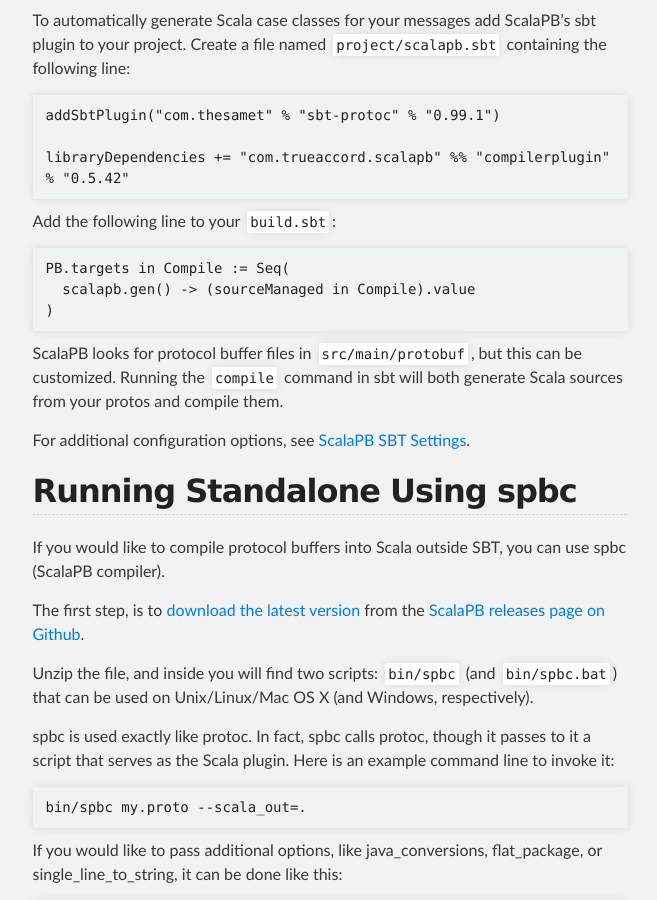
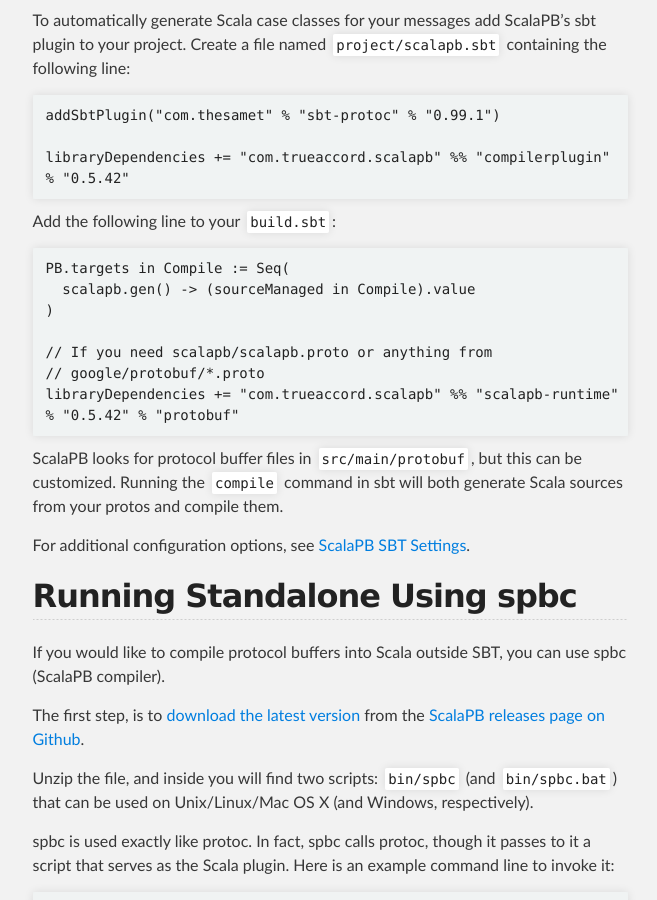
Before and after one commit to scalapb/ScalaPB, a Jekyll site: the page built from index.md, in a window 1280 px wide and 900 px high, scrolled down 1100 px. Shown: the whole window, without its empty margins (310-967 px from the left). Built offline with Jekyll 4.4.1, drawn with Linux system fonts in a browser that asks for light colours.

Commit message:
More include protos

```diff
--- a/index.md
+++ b/index.md
@@ -61,6 +61,11 @@
       scalapb.gen() -> (sourceManaged in Compile).value
     )
 
+    // If you need scalapb/scalapb.proto or anything from
+    // google/protobuf/*.proto
+    libraryDependencies += "com.trueaccord.scalapb" %% "scalapb-runtime" % "{{site.data.version.scalapb}}" % "protobuf"
+
+
 ScalaPB looks for protocol buffer files in `src/main/protobuf`, but this can
 be customized. Running the `compile` command in sbt will both generate Scala
 sources from your protos and compile them.
```
Also changed, not shown: sbt-settings.md (+4 -0 lines).
